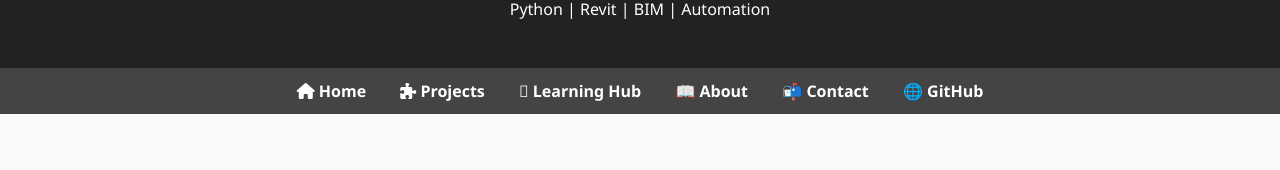
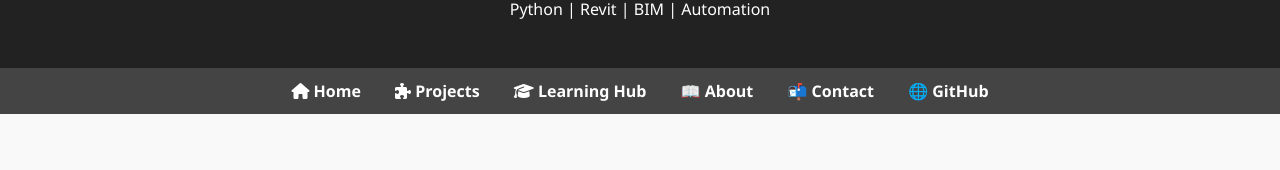
Before and after one commit to HaniTartour/HaniTartour.github.io, a plain HTML site: page certificates.html in a window 1280 px wide. Shown: the part 131-301 px from the top of the page. Drawn offline with Linux system fonts and the light colour scheme.

Commit message:
Update certificates.html

```diff
--- a/certificates.html
+++ b/certificates.html
@@ -126,7 +126,7 @@
   <nav>
     <a href="index.html"><i class="fas fa-home"></i> Home</a>
     <a href="projects.html"><i class="fas fa-puzzle-piece"></i> Projects</a>
-	<a href="learning.html"><i class="fa-graduation-cap"></i> Learning Hub</a>
+	<a href="learning.html"><i class="fas fa-graduation-cap"></i> Learning Hub</a>
     <a href="#">📖 About</a>
     <a href="#">📬 Contact</a>
     <a href="https://github.com/HaniTartour" target="_blank">🌐 GitHub</a>
```
